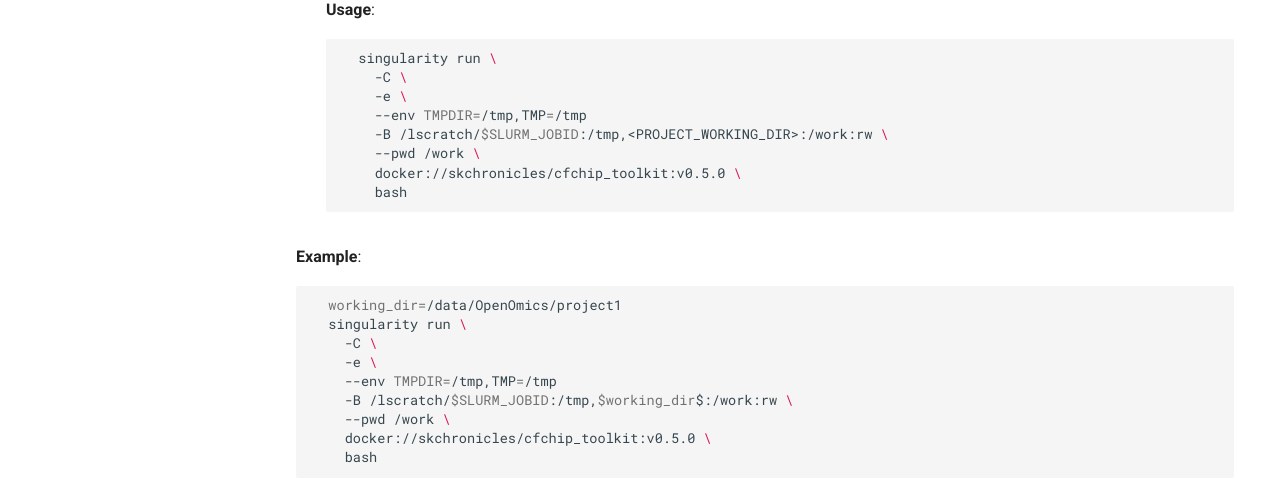
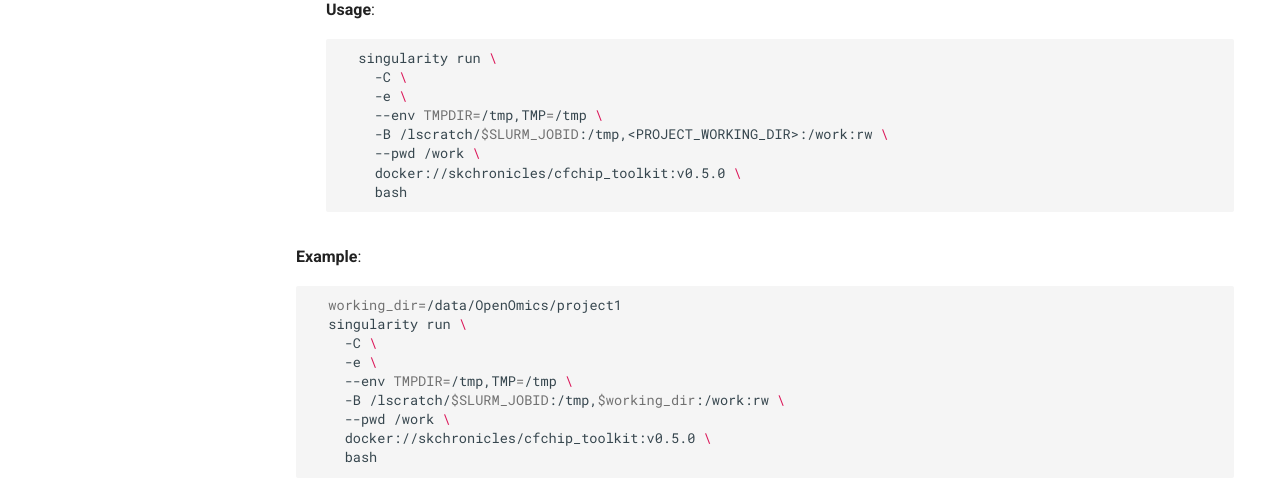
Before and after one commit to OpenOmics/chrom-seek, an MkDocs documentation site: the page built from docs/manual_workflows.md, in a window 1280 px wide and 1400 px high, scrolled down 1741 px. Shown: the part 154-650 px from the top of the window. Built offline with MkDocs 1.6.1 and Material for MkDocs 9.7.7, drawn with Linux system fonts in a browser that asks for light colours; comment, search, counter and statistics services are not loaded; the version menu is left out; some of the changed text lies outside the part shown.

Commit message:
fix: typos

```diff
--- a/docs/manual_workflows.md
+++ b/docs/manual_workflows.md
@@ -63,7 +63,7 @@
     singularity run \
       -C \
       -e \
-      --env TMPDIR=/tmp,TMP=/tmp
+      --env TMPDIR=/tmp,TMP=/tmp \
       -B /lscratch/$SLURM_JOBID:/tmp,<PROJECT_WORKING_DIR>:/work:rw \
       --pwd /work \
       docker://skchronicles/cfchip_toolkit:v0.5.0 \
@@ -76,8 +76,8 @@
     singularity run \
       -C \
       -e \
-      --env TMPDIR=/tmp,TMP=/tmp
-      -B /lscratch/$SLURM_JOBID:/tmp,$working_dir$:/work:rw \
+      --env TMPDIR=/tmp,TMP=/tmp \
+      -B /lscratch/$SLURM_JOBID:/tmp,$working_dir:/work:rw \
       --pwd /work \
       docker://skchronicles/cfchip_toolkit:v0.5.0 \
       bash
@@ -117,7 +117,7 @@
   singularity run \
     -C \
     -e \
-    --env TMPDIR=/tmp,TMP=/tmp
+    --env TMPDIR=/tmp,TMP=/tmp \
     -B /lscratch/$SLURM_JOBID:/tmp,<PROJECT_WORKING_DIRECTORY>:/work:rw \
     --pwd /work \
     docker://skchronicles/cfchip_toolkit:v0.5.0 \
@@ -130,8 +130,8 @@
   singularity run \
     -C \
     -e \
-    --env TMPDIR=/tmp,TMP=/tmp
-    -B /lscratch/$SLURM_JOBID:/tmp,$working_dir$:/work:rw \
+    --env TMPDIR=/tmp,TMP=/tmp \
+    -B /lscratch/$SLURM_JOBID:/tmp,$working_dir:/work:rw \
     --pwd /work \
     docker://skchronicles/cfchip_toolkit:v0.5.0 \
     bash
```
